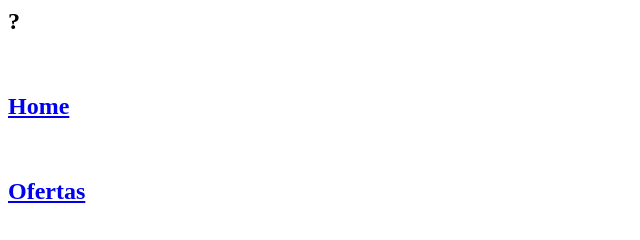
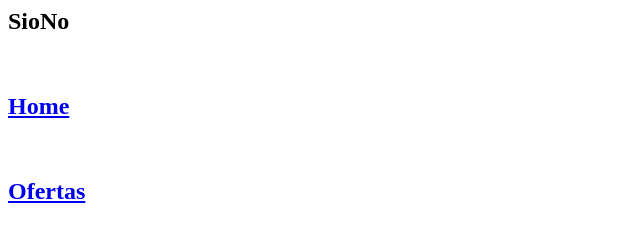
Before and after one commit to ggerena/mpapp, a plain HTML site: page index.html in a window 1280 px wide. Shown: the top 240 px of the page, 0-640 px from the left. Drawn offline with Linux system fonts and the light colour scheme.

Commit message:
secciones

```diff
--- a/index.html
+++ b/index.html
@@ -3,7 +3,7 @@
   <title>this is a test, test, test</title>
 </head>
 <body
-  <a href="http://www.mallplaza.cl"><h2>?</h2></a><br>
+  <a href="http://www.mallplaza.cl"><h2>SioNo</h2></a><br>
   <a href="http://www.mallplaza.cl/app"><h2>Home</h2></a><br>
   <a href="http://www.mallplaza.cl/app/ofertas"><h2>Ofertas</h2></a><br>
   <a href="mallplazaapp://ofertas"><h2>...</h2></a><br>
```
